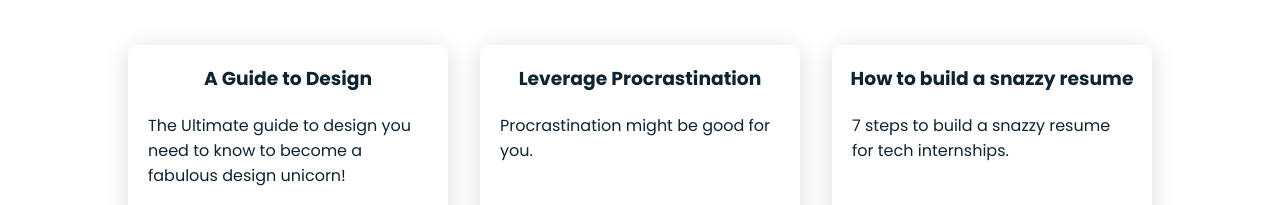
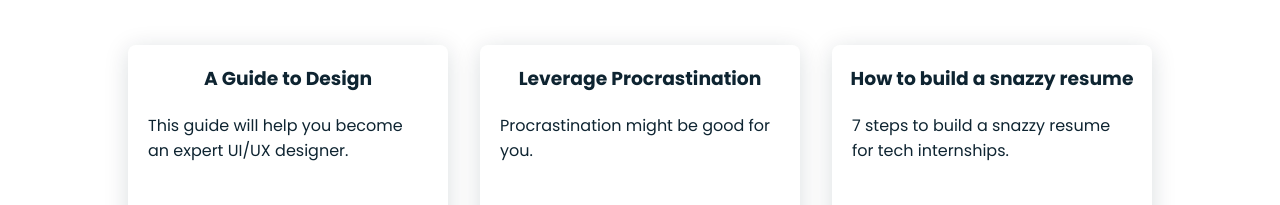
Before and after one commit to Charvi-Bansal/portfolio2-GDSC, a plain HTML site: page index.html in a window 1280 px wide. Shown: the part 2832-3037 px from the top of the page. Drawn offline with nearby package versions, Linux system fonts and the light colour scheme.

Commit message:
update blogs section

```diff
--- a/index.html
+++ b/index.html
@@ -169,7 +169,8 @@
                 <div class="work__container bd-grid">
                     <div class="work__img">
                         <h3 class="blog_heading" align="center" >A Guide to Design</h3>
-                        <p margin="5px 5px 5px 5px" class="blog_desc">The Ultimate guide to design you need to know to become a fabulous design unicorn!</p>
+                        <p margin="5px 5px 5px 5px" class="blog_desc">This guide will help you become an expert UI/UX designer.</p>
+                        <br>
                         <a href="https://start.uxdesign.cc/?utm_content=bufferc879e&utm_medium=social&utm_source=twitter.com&utm_campaign=UX_Collective">
                             <img src="assets\img\unicorn_new.png" alt=""></a>
                     </div>
```
